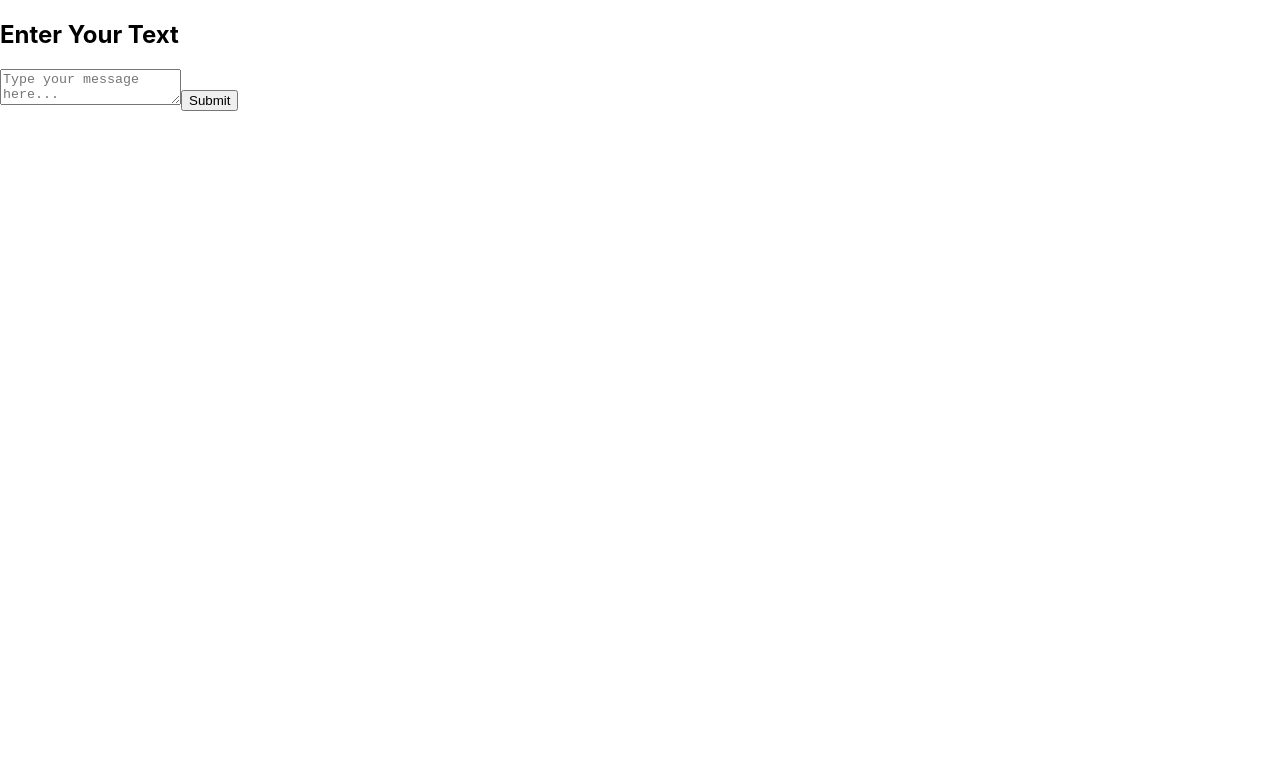
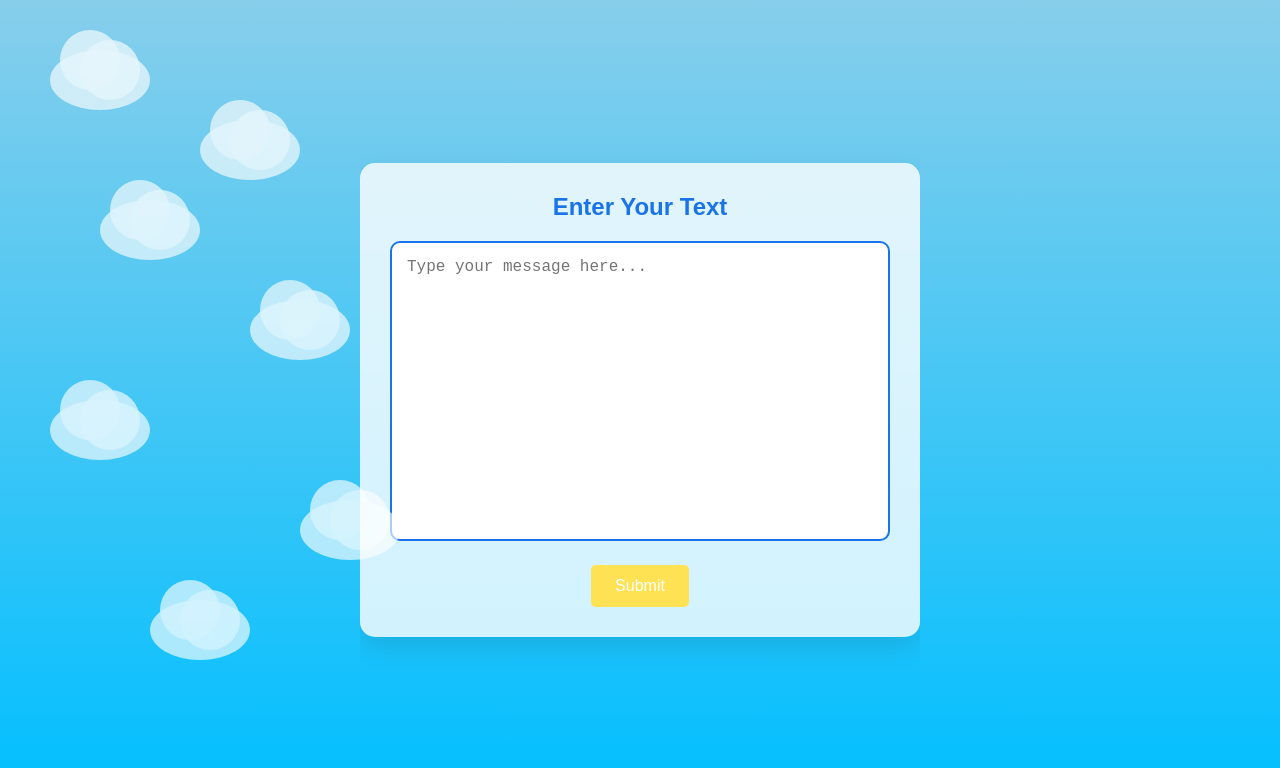
Before and after one commit to Alfred-Folashade/Smart-Flashcard-Generator, a React (Create React App) app in the folder Smart-Flashcard-Generator/Frontend/my-react-app/: page / in a window 1280 px wide. Shown: the top 768 px of the page. Built offline with nearby package versions, Linux system fonts and the light colour scheme.

Commit message:
Created home.modules.css to style home.js

```diff
--- a/Smart-Flashcard-Generator/Frontend/my-react-app/src/pages/Home.js
+++ b/Smart-Flashcard-Generator/Frontend/my-react-app/src/pages/Home.js
@@ -1,5 +1,5 @@
 import React from 'react'
-
+import styles from './Home.modules.css'
 const Home = () => {
     return (
 
--- /dev/null
+++ b/Smart-Flashcard-Generator/Frontend/my-react-app/src/pages/Home.modules.css
@@ -0,0 +1,87 @@
+html, body {
+    height: 100%;
+    margin: 0;
+    font-family: Arial, sans-serif;
+    background: linear-gradient(to bottom, #87CEEB, #00BFFF);
+    overflow: hidden;
+    display: flex;
+    justify-content: center;
+    align-items: center;
+  }
+
+  .text-box-container {
+    background-color: rgba(255, 255, 255, 0.8);
+    border-radius: 15px;
+    padding: 30px;
+    box-shadow: 0 10px 25px rgba(0, 0, 0, 0.1);
+    width: 500px;
+    max-width: 90%;
+    text-align: center;
+    z-index: 10;
+  }
+
+  .text-box-title {
+    margin: 0 0 20px 0;
+    color: #1a73e8;
+  }
+
+  .text-input {
+    width: 100%;
+    height: 300px; /* Increased height from 150px to 300px */
+    border: 2px solid #1a73e8;
+    border-radius: 10px;
+    padding: 15px;
+    font-size: 16px;
+    resize: none;
+    margin-bottom: 20px;
+    box-sizing: border-box;
+  }
+
+  .text-input:focus {
+    outline: none;
+    border-color: #4285f4;
+    box-shadow: 0 0 8px rgba(66, 133, 244, 0.4);
+  }
+
+  .submit-button {
+    background-color: #ffe253;
+    border: none;
+    color: white;
+    padding: 12px 24px;
+    border-radius: 5px;
+    font-size: 16px;
+    cursor: pointer;
+    transition: background-color 0.3s;
+  }
+
+  .submit-button:hover {
+    background-color: #eab20a;
+  }
+
+  .cloud {
+    position: absolute;
+    background: rgba(255, 255, 255, 0.8);
+    border-radius: 50%;
+    width: 100px;
+    height: 60px;
+    opacity: 0.8;
+  }
+
+  .cloud:before, .cloud:after {
+    content: '';
+    position: absolute;
+    background: rgba(255, 255, 255, 0.8);
+    width: 60px;
+    height: 60px;
+    border-radius: 50%;
+  }
+
+  .cloud:before {
+    top: -20px;
+    left: 10px;
+  }
+
+  .cloud:after {
+    top: -10px;
+    right: 10px;
+  }
```
